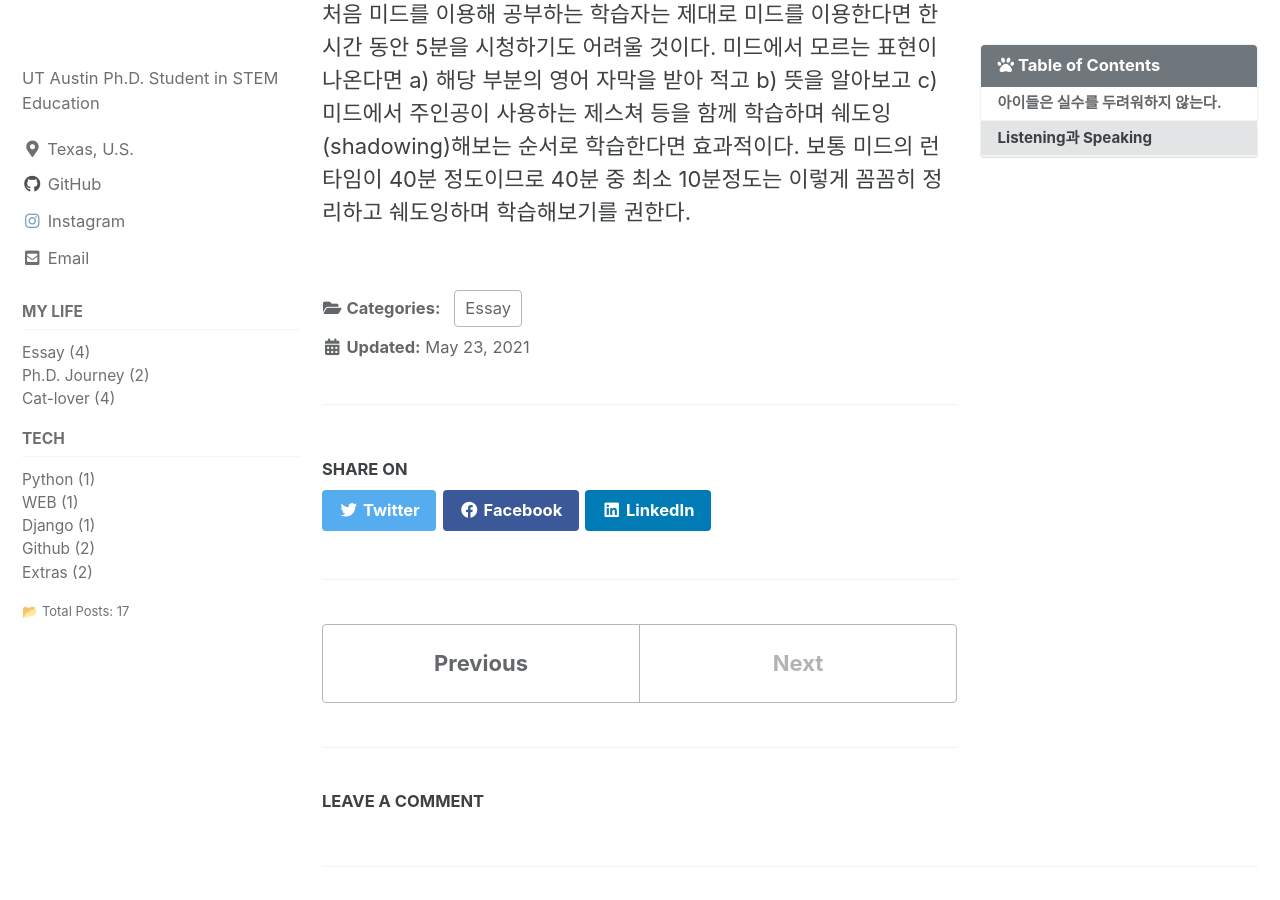
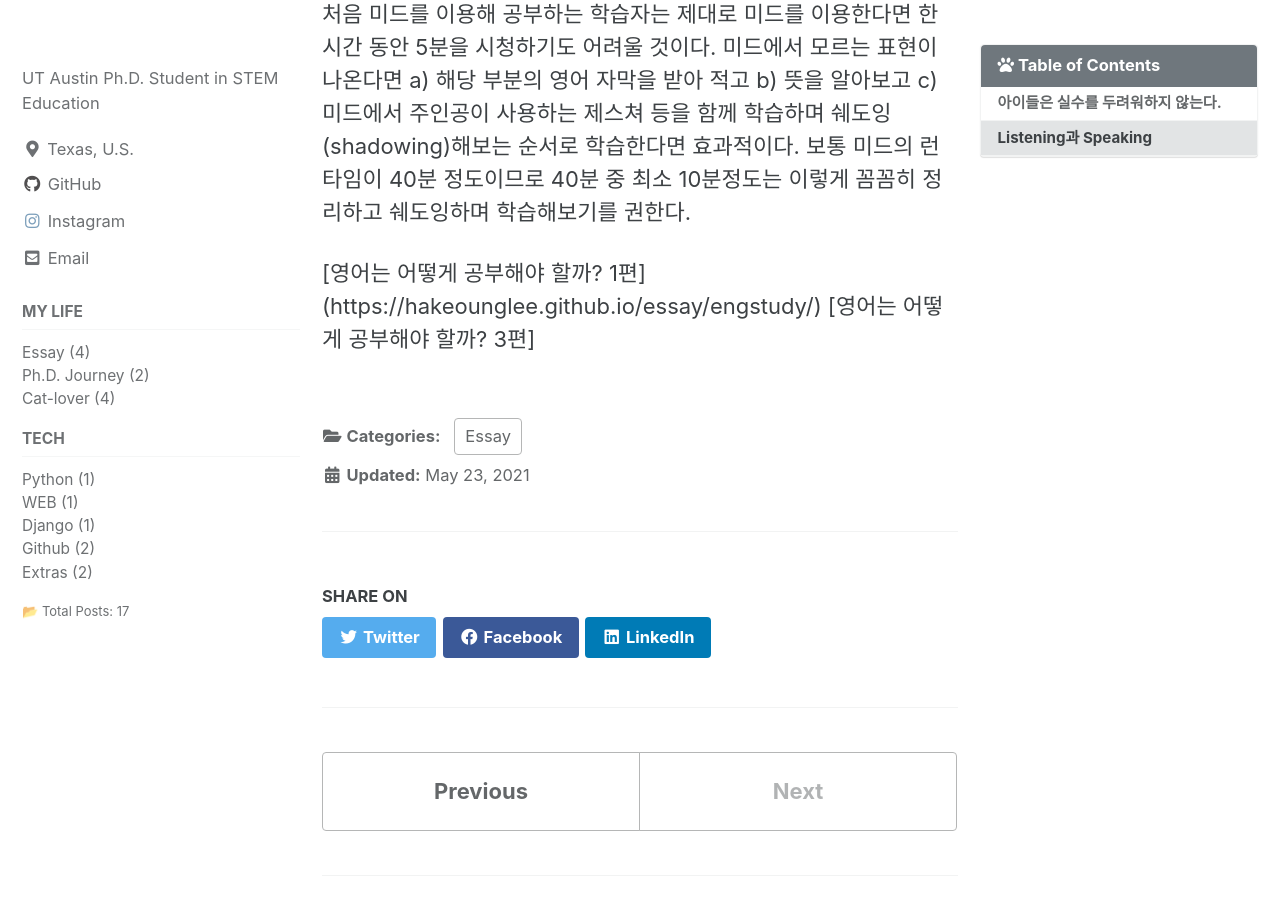
Before and after one commit to HakeoungLee/HakeoungLee.github.io, a Jekyll site: the page built from _posts/2021-05-23-engstudy2.md, in a window 1280 px wide and 900 px high, scrolled down 1744 px. Built offline with Jekyll 4.4.1, drawn with Linux system fonts in a browser that asks for light colours; cached includes are drawn as plain includes; comment, search, counter and statistics services are not loaded.

Commit message:
Update 2021-05-23-engstudy2.md

```diff
--- a/_posts/2021-05-23-engstudy2.md
+++ b/_posts/2021-05-23-engstudy2.md
@@ -26,3 +26,6 @@ title:  "영어는 어떻게 공부해야 할까? (2): Listening과 Speaking"
 따라서 가장 추천하는 방법은 꾸준히 원어민(혹은 영어사용자)과 소통해보는 것이다. 주변에 꾸준히 대화를 나눌 수 있는 영어사용자가 없다면 두 번째로는 전화영어를 추천한다. 요즘에는 전화영어 외에도 어플이나 웹사이트를 이용해 랜덤으로 세계 각국의 영어사용자들과 랜덤 화상 통화를 할 수 있는 서비스가 있다고 한다. 내가 사용해보지 않아서 추천하기는 이르지만 무료로 서비스가 이루어지고 있으므로 이를 건전하게 잘 활용한다면 효과적인 영어학습에 도움이 될 것이라 생각한다. 마지막으로는 미드 시청을 추천한다. 그러나 한글 자막 대신 처음에는 영어 자막을 켜고 보고 해당 미드의 스토리가 어느정도 이해되기 시작했다면 그때부터는 영어 자막도 끄고 보는 것을 제안한다.
 
 처음 미드를 이용해 공부하는 학습자는 제대로 미드를 이용한다면 한 시간 동안 5분을 시청하기도 어려울 것이다. 미드에서 모르는 표현이 나온다면 a) 해당 부분의 영어 자막을 받아 적고 b) 뜻을 알아보고 c) 미드에서 주인공이 사용하는 제스쳐 등을 함께 학습하며 쉐도잉(shadowing)해보는 순서로 학습한다면 효과적이다. 보통 미드의 런타임이 40분 정도이므로 40분 중 최소 10분정도는 이렇게 꼼꼼히 정리하고 쉐도잉하며 학습해보기를 권한다.
+
+[영어는 어떻게 공부해야 할까? 1편] (https://hakeounglee.github.io/essay/engstudy/)
+[영어는 어떻게 공부해야 할까? 3편]
```
